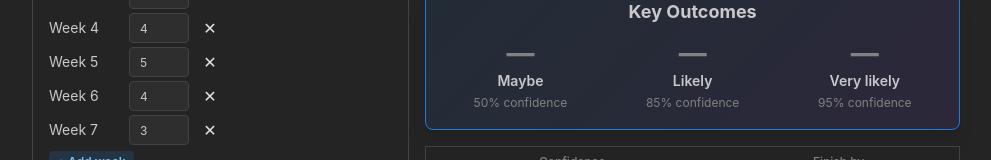
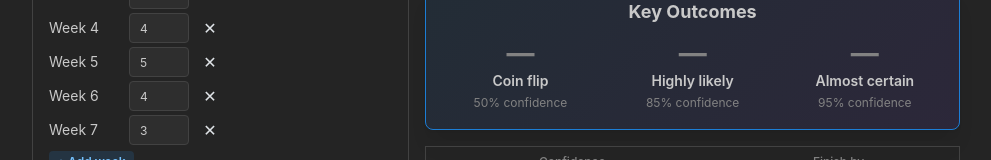
Before and after one commit to ZakLaughton/monte-carlo-forecaster, a React (Vite) app: page / in a window 1280 px wide. Shown: the part 207-367 px from the top of the page, without its empty margins (144-1135 px from the left). Built offline with nearby package versions, Linux system fonts and the light colour scheme.

Commit message:
refactor: update outcome labels for clarity and consistency

```diff
--- a/src/components/KeyOutcomes.tsx
+++ b/src/components/KeyOutcomes.tsx
@@ -43,9 +43,9 @@ export function KeyOutcomes({ data }: Props) {
   const p95 = getPercentileWeeks(data, 0.95);
 
   const outcomes: Outcome[] = [
-    { label: "Maybe", sublabel: "50% confidence", weeks: p50 },
-    { label: "Likely", sublabel: "85% confidence", weeks: p85 },
-    { label: "Very likely", sublabel: "95% confidence", weeks: p95 },
+    { label: "Coin flip", sublabel: "50% confidence", weeks: p50 },
+    { label: "Highly likely", sublabel: "85% confidence", weeks: p85 },
+    { label: "Almost certain", sublabel: "95% confidence", weeks: p95 },
   ];
 
   return (
```
